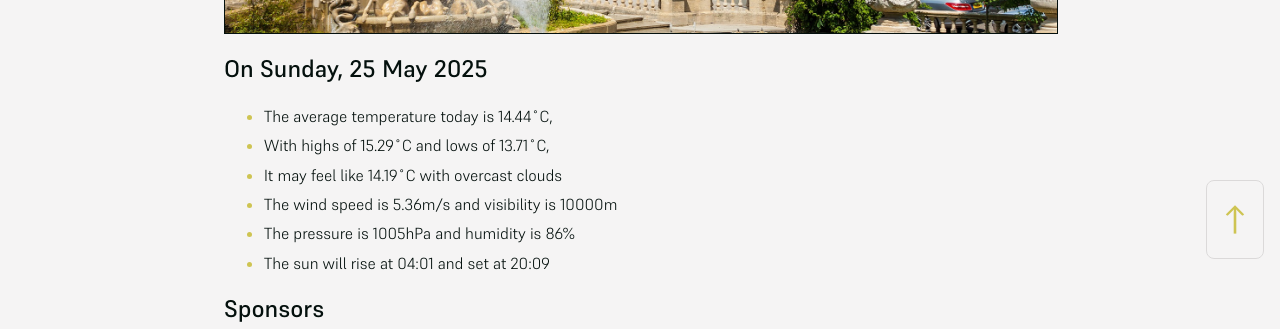
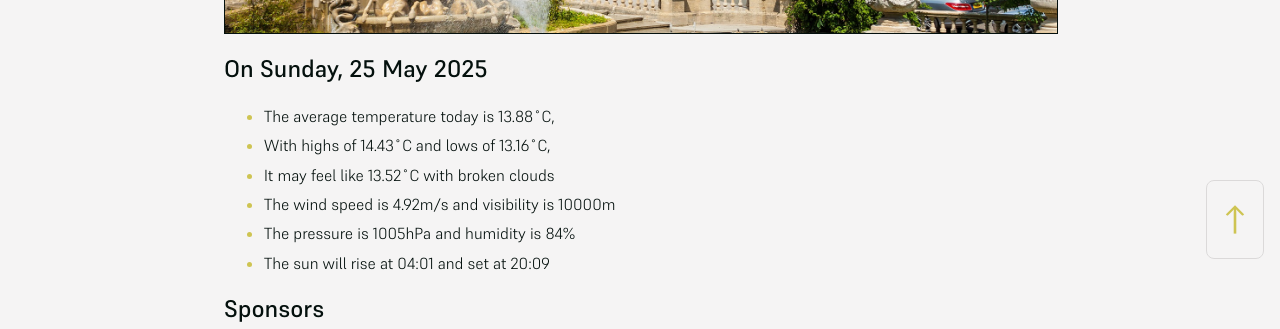
Before and after one commit to mat-0/cheltenham-open-data, a Jekyll site: the page built from index.md, in a window 1280 px wide. Shown: the part 625-954 px from the top of the page. Built offline with Jekyll 4.4.1, drawn with Linux system fonts in a browser that asks for light colours.

Commit message:
Updated 2025-05-25 02:32:42

```diff
--- a/index.md
+++ b/index.md
@@ -10,11 +10,11 @@ seo: Menu
 <!-- weather_marker starts -->
 ## On Sunday, 25 May 2025
 
-- The average temperature today is 14.44˚C,
-- With highs of 15.29˚C and lows of 13.71˚C,
-- It may feel like 14.19˚C with overcast clouds
-- The wind speed is 5.36m/s and visibility is 10000m
-- The pressure is 1005hPa and humidity is 86%
+- The average temperature today is 13.88˚C,
+- With highs of 14.43˚C and lows of 13.16˚C,
+- It may feel like 13.52˚C with broken clouds
+- The wind speed is 4.92m/s and visibility is 10000m
+- The pressure is 1005hPa and humidity is 84%
 - The sun will rise at 04:01 and set at 20:09
 
 <!-- weather_marker ends -->
```
Also changed, not shown: _data/flood.json (+5 -27 lines), _pages/news.md (+5 -5 lines).
